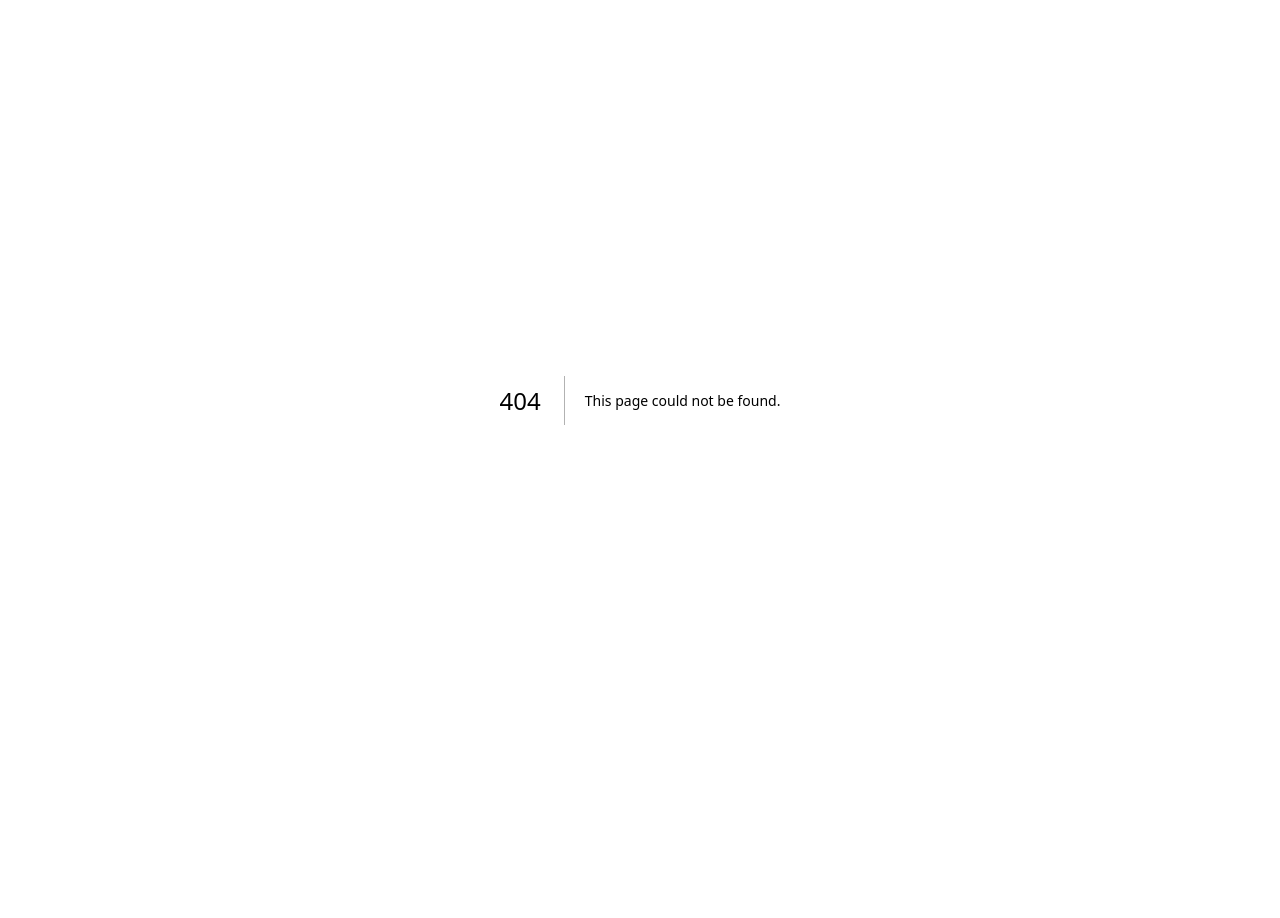
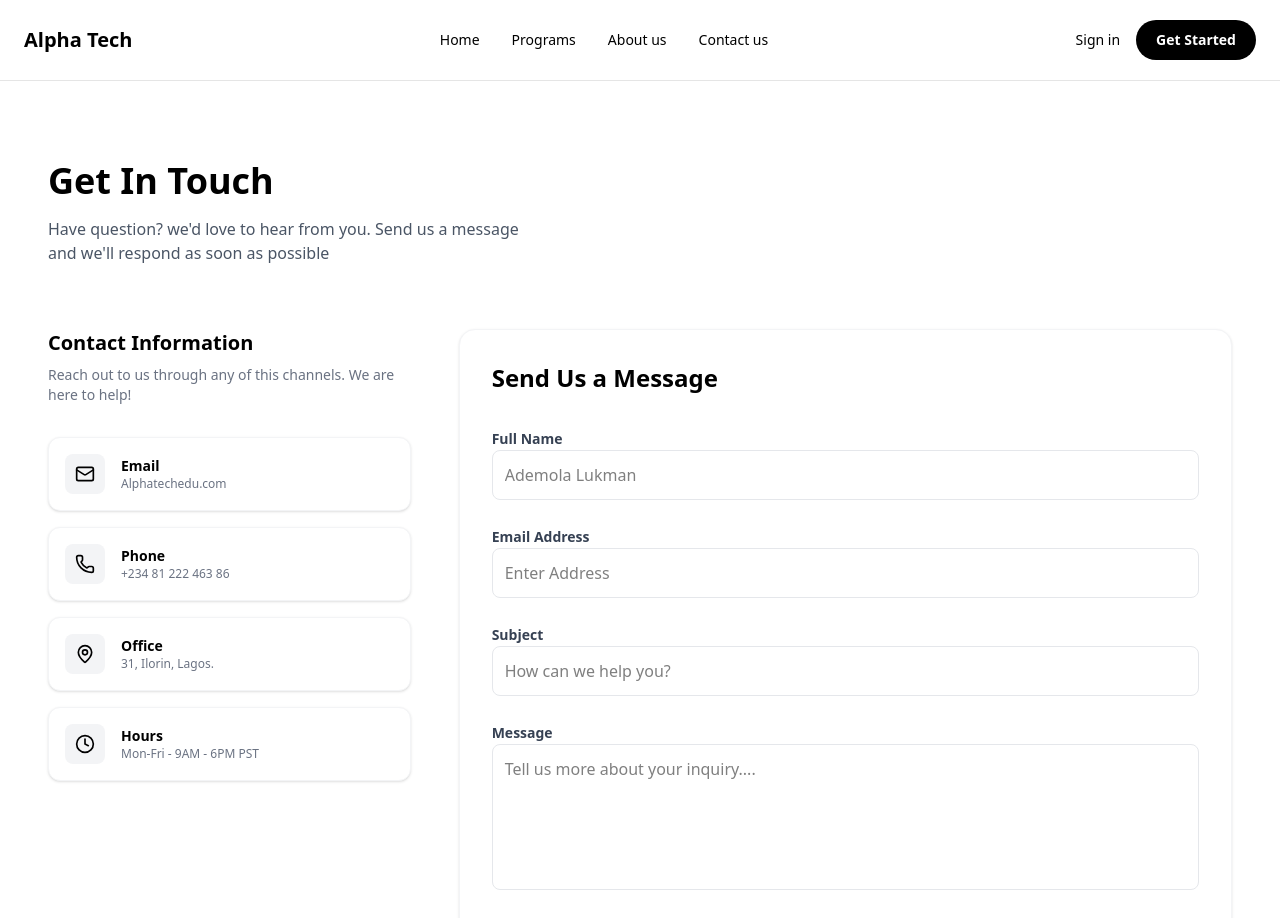
Before and after one commit to damilox/alpha-tech-school, a Next.js app: page /contact in a window 1280 px wide. Before the commit this address had no page. Shown: the top 918 px of the page. Before the commit the page ends 800 px from the top, so only its background shows below. Built offline with nearby package versions, Linux system fonts and the light colour scheme.

Commit message:
damilola new commit

```diff
--- a/package.json
+++ b/package.json
@@ -9,6 +9,7 @@
     "lint": "eslint"
   },
   "dependencies": {
+    "@formspree/react": "^3.0.0",
     "lucide-react": "^0.561.0",
     "next": "16.0.8",
     "react": "19.2.1",
--- /dev/null
+++ b/src/app/(marketing)/_component/ContactForm.tsx
@@ -0,0 +1,106 @@
+"use client";
+
+import { useForm, ValidationError } from "@formspree/react";
+import { Send, CheckCircle } from "lucide-react";
+
+export function ContactForm() {
+
+  const [state, handleSubmit] = useForm("maqwkqkk");
+
+  if (state.succeeded) {
+    return (
+      <div className="bg-white p-8 border border-gray-100 rounded-2xl shadow-sm h-full flex flex-col items-center justify-center text-center">
+        <div className="w-16 h-16 bg-green-100 text-green-600 rounded-full flex items-center justify-center mb-4">
+          <CheckCircle size={32} />
+        </div>
+        <h3 className="text-2xl font-bold text-black mb-2">Message Sent!</h3>
+        <p className="text-gray-500">
+          We have received your message and will get back to you shortly.
+        </p>
+        <button
+          onClick={() => window.location.reload()}
+          className="mt-6 text-black font-semibold underline hover:text-gray-600"
+        >
+          Send another message
+        </button>
+      </div>
+    );
+  }
+
+
+  return (
+    <div className="bg-white p-8 border border-gray-100 rounded-2xl shadow-sm">
+      <h3 className="text-2xl font-bold text-black mb-8">Send Us a Message</h3>
+
+      <form onSubmit={handleSubmit} className="space-y-6">
+
+
+        <div className="space-y-2">
+          <label className="text-sm font-semibold text-gray-700">Full Name</label>
+          <input
+            id="name"
+            type="text"
+            name="name"
+            required
+            placeholder="Ademola Lukman"
+            className="w-full p-3 border border-gray-200 rounded-lg focus:outline-none focus:border-black focus:ring-1 focus:ring-black transition"
+          />
+          <ValidationError prefix="Name" field="name" errors={state.errors} className="text-red-500 text-xs"/>
+        </div>
+
+
+        <div className="space-y-2">
+          <label className="text-sm font-semibold text-gray-700">Email Address</label>
+          <input
+            id="email"
+            type="email"
+            name="email"
+            required
+            placeholder="Enter Address"
+            className="w-full p-3 border border-gray-200 rounded-lg focus:outline-none focus:border-black focus:ring-1 focus:ring-black transition"
+          />
+          <ValidationError prefix="Email" field="email" errors={state.errors} className="text-red-500 text-xs"/>
+        </div>
+
+
+        <div className="space-y-2">
+          <label className="text-sm font-semibold text-gray-700">Subject</label>
+          <input
+            id="subject"
+            type="text"
+            name="subject"
+            required
+            placeholder="How can we help you?"
+            className="w-full p-3 border border-gray-200 rounded-lg focus:outline-none focus:border-black focus:ring-1 focus:ring-black transition"
+          />
+          <ValidationError prefix="Subject" field="subject" errors={state.errors} className="text-red-500 text-xs"/>
+        </div>
+
+
+        <div className="space-y-2">
+          <label className="text-sm font-semibold text-gray-700">Message</label>
+          <textarea
+            id="message"
+            name="message"
+            required
+            rows={5}
+            placeholder="Tell us more about your inquiry...."
+            className="w-full p-3 border border-gray-200 rounded-lg focus:outline-none focus:border-black focus:ring-1 focus:ring-black transition resize-none"
+          ></textarea>
+          <ValidationError prefix="Message" field="message" errors={state.errors} className="text-red-500 text-xs"/>
+        </div>
+
+        {/* Submit Button */}
+        <button
+          type="submit"
+          disabled={state.submitting}
+          className="bg-black text-white font-bold py-4 px-8 rounded-full flex items-center gap-2 hover:bg-gray-800 transition disabled:opacity-50"
+        >
+          {state.submitting ? "Sending..." : "Send Message"}
+          {!state.submitting && <Send size={18} />}
+        </button>
+
+      </form>
+    </div>
+  );
+}
--- /dev/null
+++ b/src/app/(marketing)/_component/ContactInfo.tsx
@@ -0,0 +1,84 @@
+"use client"
+import { Mail, Phone, MapPin, Clock, Facebook, Linkedin, Instagram } from "lucide-react";
+import Link from "next/link";
+
+// Helper component for the social icons
+const SocialIcon = ({ icon: Icon }: { icon: any }) => (
+  <div className="w-8 h-8 bg-black text-white rounded-full flex items-center justify-center hover:bg-gray-800 transition">
+    <Icon size={16} />
+  </div>
+);
+
+export function ContactInfo() {
+  return (
+    <div className="flex flex-col h-full">
+      {/* Header */}
+      <div className="mb-8">
+        <h3 className="text-xl font-bold text-black mb-2">Contact Information</h3>
+        <p className="text-gray-500 text-sm">
+          Reach out to us through any of this channels. We are here to help!
+        </p>
+      </div>
+
+      {/* The 4 Cards Stack */}
+      <div className="space-y-4 flex-grow">
+
+        {/* Card 1: Email */}
+        <div className="flex items-center gap-4 p-4 border border-gray-100 rounded-xl bg-white shadow-sm">
+          <div className="w-10 h-10 bg-gray-100 flex items-center justify-center rounded-lg text-black">
+            <Mail size={20} />
+          </div>
+          <div>
+            <h4 className="font-bold text-black text-sm">Email</h4>
+            <p className="text-gray-500 text-xs">Alphatechedu.com</p>
+          </div>
+        </div>
+
+        {/* Card 2: Phone */}
+        <div className="flex items-center gap-4 p-4 border border-gray-100 rounded-xl bg-white shadow-sm">
+          <div className="w-10 h-10 bg-gray-100 flex items-center justify-center rounded-lg text-black">
+            <Phone size={20} />
+          </div>
+          <div>
+            <h4 className="font-bold text-black text-sm">Phone</h4>
+            <p className="text-gray-500 text-xs">+234 81 222 463 86</p>
+          </div>
+        </div>
+
+        {/* Card 3: Office */}
+        <div className="flex items-center gap-4 p-4 border border-gray-100 rounded-xl bg-white shadow-sm">
+          <div className="w-10 h-10 bg-gray-100 flex items-center justify-center rounded-lg text-black">
+            <MapPin size={20} />
+          </div>
+          <div>
+            <h4 className="font-bold text-black text-sm">Office</h4>
+            <p className="text-gray-500 text-xs">31, Ilorin, Lagos.</p>
+          </div>
+        </div>
+
+        {/* Card 4: Hours */}
+        <div className="flex items-center gap-4 p-4 border border-gray-100 rounded-xl bg-white shadow-sm">
+          <div className="w-10 h-10 bg-gray-100 flex items-center justify-center rounded-lg text-black">
+            <Clock size={20} />
+          </div>
+          <div>
+            <h4 className="font-bold text-black text-sm">Hours</h4>
+            <p className="text-gray-500 text-xs">Mon-Fri - 9AM - 6PM PST</p>
+          </div>
+        </div>
+      </div>
+
+      {/* Social Media Footer */}
+      <div className="mt-8">
+        <h4 className="font-bold text-black text-sm mb-4">Follow Us</h4>
+        <div className="flex gap-3">
+          <Link href="#"><SocialIcon icon={Facebook} /></Link>
+          <Link href="#"><SocialIcon icon={Linkedin} /></Link>
+          <Link href="#"><SocialIcon icon={Instagram} /></Link>
+          {/* Using Facebook icon as placeholder for TikTok since standard Lucide package might differ */}
+          <Link href="#"><SocialIcon icon={Facebook} /></Link>
+        </div>
+      </div>
+    </div>
+  );
+}
--- /dev/null
+++ b/src/app/(marketing)/_component/ContactSection.tsx
@@ -0,0 +1,36 @@
+"use client"
+import { ContactInfo } from "./ContactInfo";
+import { ContactForm } from "./ContactForm";
+
+export function ContactSection() {
+  return (
+    <section className="py-20 bg-white">
+      <div className="container mx-auto px-6 md:px-12">
+
+        {/* Main Header */}
+        <div className="mb-16">
+          <h2 className="text-4xl font-bold text-black mb-4">Get In Touch</h2>
+          <p className="text-gray-600">
+            Have question? we'd love to hear from you. Send us a message <br className="hidden md:block" />
+            and we'll respond as soon as possible
+          </p>
+        </div>
+
+        {/* Grid Layout: Left (Info) - Right (Form) */}
+        <div className="grid grid-cols-1 lg:grid-cols-3 gap-12">
+
+          {/* Left Side: Takes 1/3 width */}
+          <div className="lg:col-span-1">
+            <ContactInfo />
+          </div>
+
+          {/* Right Side: Takes 2/3 width */}
+          <div className="lg:col-span-2">
+            <ContactForm />
+          </div>
+
+        </div>
+      </div>
+    </section>
+  );
+}
--- /dev/null
+++ b/src/app/(marketing)/contact/page.tsx
@@ -0,0 +1,10 @@
+"use client"
+import { ContactSection } from "../_component/ContactSection";
+
+export default function ContactPage() {
+  return (
+    <div>
+     <ContactSection/>
+    </div>
+  );
+}
```
Also changed, not shown: 1 other file (tests, documents, lock files or other folders).
